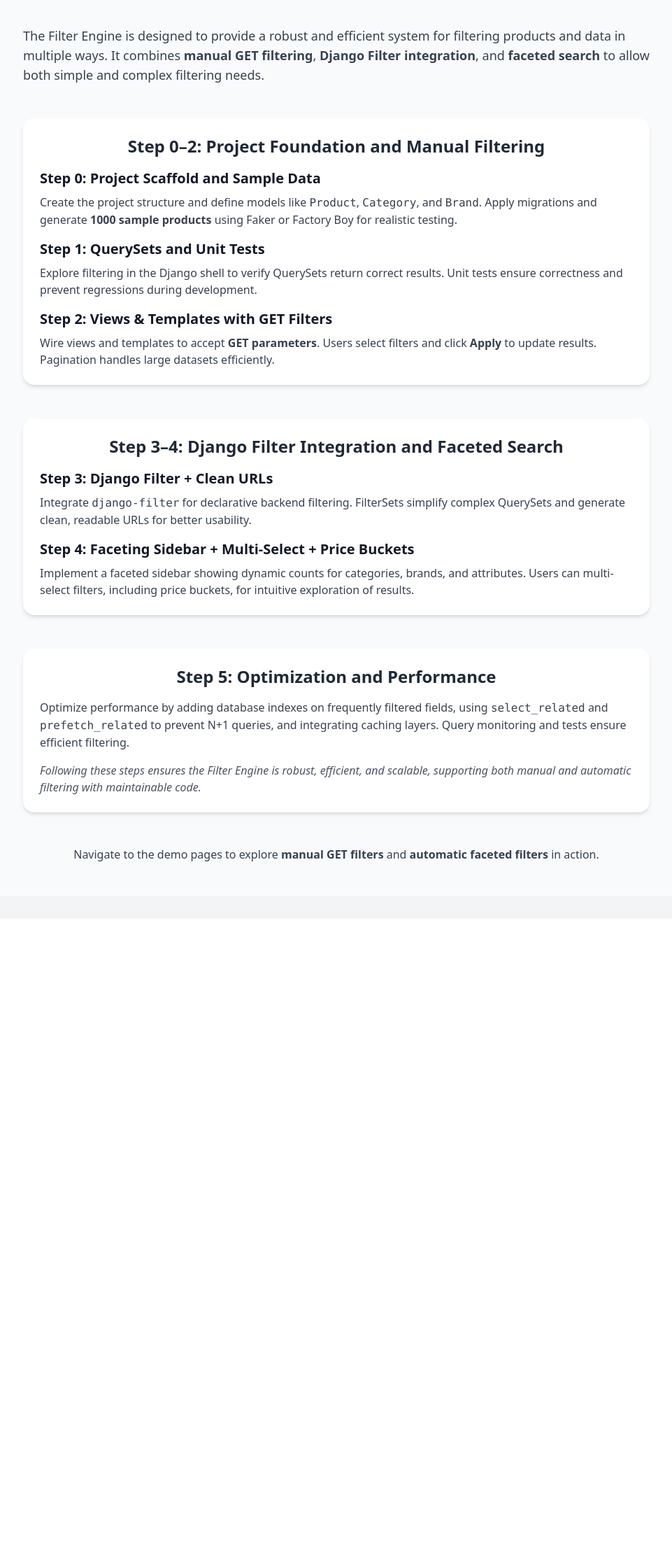
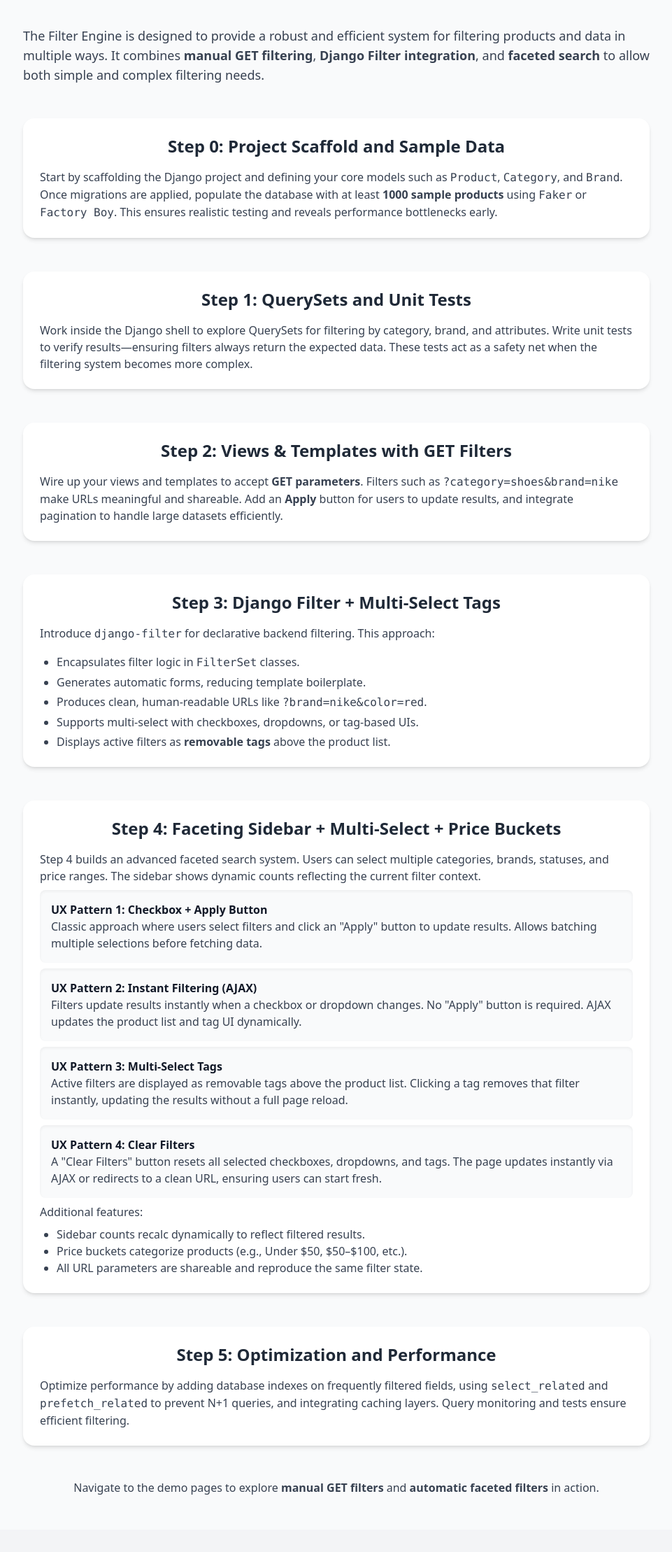
Before and after one commit to ZakariyeNor/filters, a Django app: page / in a window 1280 px wide. Shown: the part 191-2409 px from the top of the page at 70% size, without its empty margins (159-1120 px from the left). Before the commit the page ends 1422 px from the top, so only its background shows below. Run offline with Django 5.2, Linux system fonts and the light colour scheme; some libraries are stand-ins or nearby versions.

Commit message:
Update docs page

```diff
--- a/products/templates/products/home.html
+++ b/products/templates/products/home.html
@@ -13,53 +13,94 @@
             and <strong>faceted search</strong> to allow both simple and complex filtering needs.
         </p>
 
-        <!-- Step 0-2 -->
+        <!-- Step 0 -->
         <div class="bg-white p-6 rounded-2xl shadow-md space-y-4">
-            <h2 class="text-2xl font-bold text-gray-800 mb-4 text-center">Step 0–2: Project Foundation and Manual Filtering</h2>
-
-            <div class="space-y-2">
-                <h3 class="text-xl font-semibold text-gray-900">Step 0: Project Scaffold and Sample Data</h3>
+            <h2 class="text-2xl font-bold text-gray-800 mb-4 text-center">Step 0: Project Scaffold and Sample Data</h2>
             <p class="text-gray-700 text-left">
-                    Create the project structure and define models like <code>Product</code>, <code>Category</code>, and <code>Brand</code>.
-                    Apply migrations and generate <strong>1000 sample products</strong> using Faker or Factory Boy for realistic testing.
+                Start by scaffolding the Django project and defining your core models such as <code>Product</code>,
+                <code>Category</code>, and <code>Brand</code>. Once migrations are applied, populate the database
+                with at least <strong>1000 sample products</strong> using <code>Faker</code> or <code>Factory Boy</code>.
+                This ensures realistic testing and reveals performance bottlenecks early.
             </p>
         </div>
 
-            <div class="space-y-2">
-                <h3 class="text-xl font-semibold text-gray-900">Step 1: QuerySets and Unit Tests</h3>
+        <!-- Step 1 -->
+        <div class="bg-white p-6 rounded-2xl shadow-md space-y-4">
+            <h2 class="text-2xl font-bold text-gray-800 mb-4 text-center">Step 1: QuerySets and Unit Tests</h2>
             <p class="text-gray-700 text-left">
-                    Explore filtering in the Django shell to verify QuerySets return correct results.
-                    Unit tests ensure correctness and prevent regressions during development.
+                Work inside the Django shell to explore QuerySets for filtering by category, brand, and attributes.
+                Write unit tests to verify results—ensuring filters always return the expected data. These tests
+                act as a safety net when the filtering system becomes more complex.
             </p>
         </div>
 
-            <div class="space-y-2">
-                <h3 class="text-xl font-semibold text-gray-900">Step 2: Views & Templates with GET Filters</h3>
+        <!-- Step 2 -->
+        <div class="bg-white p-6 rounded-2xl shadow-md space-y-4">
+            <h2 class="text-2xl font-bold text-gray-800 mb-4 text-center">Step 2: Views & Templates with GET Filters</h2>
             <p class="text-gray-700 text-left">
-                    Wire views and templates to accept <strong>GET parameters</strong>. Users select filters and click <strong>Apply</strong> to update results.
-                    Pagination handles large datasets efficiently.
-                </p>
-            </div>
-        </div>
-
-        <!-- Step 3-4 -->
-        <div class="bg-white p-6 rounded-2xl shadow-md space-y-4">
-            <h2 class="text-2xl font-bold text-gray-800 mb-4 text-center">Step 3–4: Django Filter Integration and Faceted Search</h2>
-
-            <div class="space-y-2">
-                <h3 class="text-xl font-semibold text-gray-900">Step 3: Django Filter + Clean URLs</h3>
-                <p class="text-gray-700 text-left">
-                    Integrate <code>django-filter</code> for declarative backend filtering. FilterSets simplify complex QuerySets
-                    and generate clean, readable URLs for better usability.
+                Wire up your views and templates to accept <strong>GET parameters</strong>. Filters such as
+                <code>?category=shoes&amp;brand=nike</code> make URLs meaningful and shareable. Add an
+                <strong>Apply</strong> button for users to update results, and integrate pagination to handle
+                large datasets efficiently.
             </p>
         </div>
 
+        <!-- Step 3 -->
+        <div class="bg-white p-6 rounded-2xl shadow-md space-y-4">
+            <h2 class="text-2xl font-bold text-gray-800 mb-4 text-center">Step 3: Django Filter + Multi-Select Tags</h2>
+            <p class="text-gray-700 text-left">
+                Introduce <code>django-filter</code> for declarative backend filtering. This approach:
+            </p>
+            <ul class="list-disc ml-6 text-gray-700 space-y-1">
+                <li>Encapsulates filter logic in <code>FilterSet</code> classes.</li>
+                <li>Generates automatic forms, reducing template boilerplate.</li>
+                <li>Produces clean, human-readable URLs like <code>?brand=nike&amp;color=red</code>.</li>
+                <li>Supports multi-select with checkboxes, dropdowns, or tag-based UIs.</li>
+                <li>Displays active filters as <strong>removable tags</strong> above the product list.</li>
+            </ul>
+        </div>
+
+        <!-- Step 4 -->
+        <div class="bg-white p-6 rounded-2xl shadow-md space-y-4">
+            <h2 class="text-2xl font-bold text-gray-800 mb-4 text-center">Step 4: Faceting Sidebar + Multi-Select + Price Buckets</h2>
+
             <div class="space-y-2">
-                <h3 class="text-xl font-semibold text-gray-900">Step 4: Faceting Sidebar + Multi-Select + Price Buckets</h3>
                 <p class="text-gray-700 text-left">
-                    Implement a faceted sidebar showing dynamic counts for categories, brands, and attributes.
-                    Users can multi-select filters, including price buckets, for intuitive exploration of results.
+                    Step 4 builds an advanced faceted search system. Users can select multiple categories, brands, statuses, and price ranges. The sidebar shows dynamic counts reflecting the current filter context.
                 </p>
+
+                <!-- UX Pattern 1 -->
+                <div class="bg-gray-50 p-4 rounded-lg shadow-inner">
+                    <h3 class="font-semibold text-gray-900">UX Pattern 1: Checkbox + Apply Button</h3>
+                    <p class="text-gray-700">Classic approach where users select filters and click an "Apply" button to update results. Allows batching multiple selections before fetching data.</p>
+                </div>
+
+                <!-- UX Pattern 2 -->
+                <div class="bg-gray-50 p-4 rounded-lg shadow-inner">
+                    <h3 class="font-semibold text-gray-900">UX Pattern 2: Instant Filtering (AJAX)</h3>
+                    <p class="text-gray-700">Filters update results instantly when a checkbox or dropdown changes. No "Apply" button is required. AJAX updates the product list and tag UI dynamically.</p>
+                </div>
+
+                <!-- UX Pattern 3 -->
+                <div class="bg-gray-50 p-4 rounded-lg shadow-inner">
+                    <h3 class="font-semibold text-gray-900">UX Pattern 3: Multi-Select Tags</h3>
+                    <p class="text-gray-700">Active filters are displayed as removable tags above the product list. Clicking a tag removes that filter instantly, updating the results without a full page reload.</p>
+                </div>
+
+                <!-- UX Pattern 4 -->
+                <div class="bg-gray-50 p-4 rounded-lg shadow-inner">
+                    <h3 class="font-semibold text-gray-900">UX Pattern 4: Clear Filters</h3>
+                    <p class="text-gray-700">A "Clear Filters" button resets all selected checkboxes, dropdowns, and tags. The page updates instantly via AJAX or redirects to a clean URL, ensuring users can start fresh.</p>
+                </div>
+
+                <p class="text-gray-700 mt-2">
+                    Additional features:
+                </p>
+                <ul class="list-disc ml-6 text-gray-700">
+                    <li>Sidebar counts recalc dynamically to reflect filtered results.</li>
+                    <li>Price buckets categorize products (e.g., Under $50, $50–$100, etc.).</li>
+                    <li>All URL parameters are shareable and reproduce the same filter state.</li>
+                </ul>
             </div>
         </div>
 
@@ -69,10 +110,6 @@
             <p class="text-gray-700 text-left">
                 Optimize performance by adding database indexes on frequently filtered fields, using <code>select_related</code>
                 and <code>prefetch_related</code> to prevent N+1 queries, and integrating caching layers. Query monitoring and tests ensure efficient filtering.
-            </p>
-            <p class="text-gray-600 italic text-left">
-                Following these steps ensures the Filter Engine is robust, efficient, and scalable, supporting both manual
-                and automatic filtering with maintainable code.
             </p>
         </div>
 
```
Lines whose indentation alone changed are shown as unchanged.
